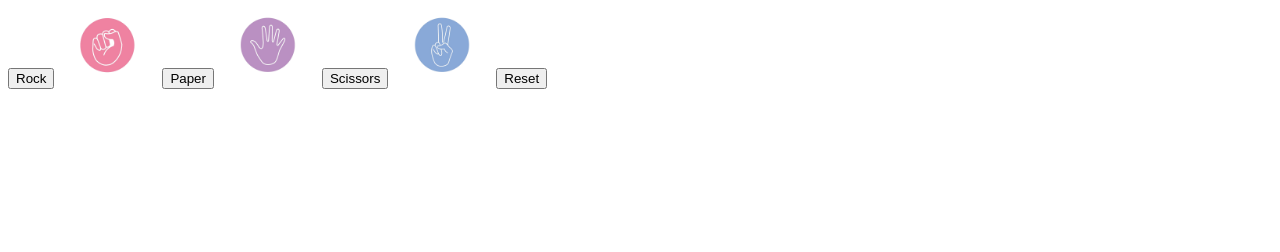
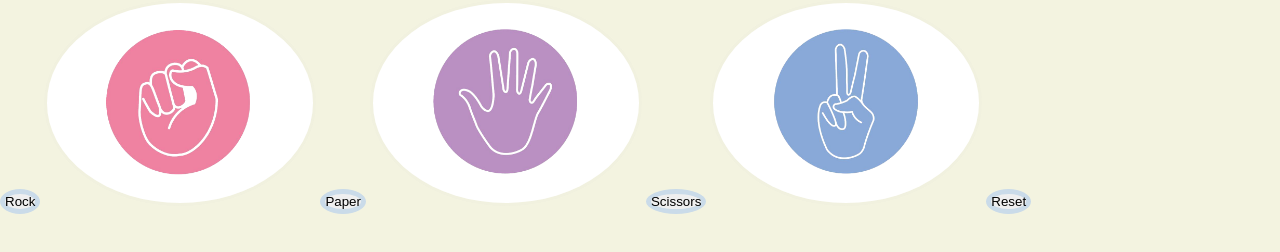
Before and after one commit to AndreiAlex831/RockPaperScissors, a plain HTML site: page index.html in a window 1280 px wide. Drawn offline with Linux system fonts and the light colour scheme.

Commit message:
add button images

```diff
--- a/style.css
+++ b/style.css
@@ -1,4 +1,36 @@
+* {
+    margin: 0;
+    padding: 0;
+    box-sizing: border-box;
+}
+
+button {
+    border-radius: 50%;
+    border: 5px solid #cadbe9;
+}
+
 img {
-    width: 100px;
+    width: 17rem;
     height: auto;
 }
+
+body {
+    background-color: #F3F3E0;
+    width: 100vw;
+    height: auto;
+}
+
+button:hover {
+    cursor: pointer;
+}
+
+img {
+    border: 3px solid #f1f1df;
+    border-radius: 50%;
+}
+
+img:active {
+    background-color: #cadbe9;
+    box-shadow: 0 5px #133e86;
+    transform: translateY(4px);
+}
```
